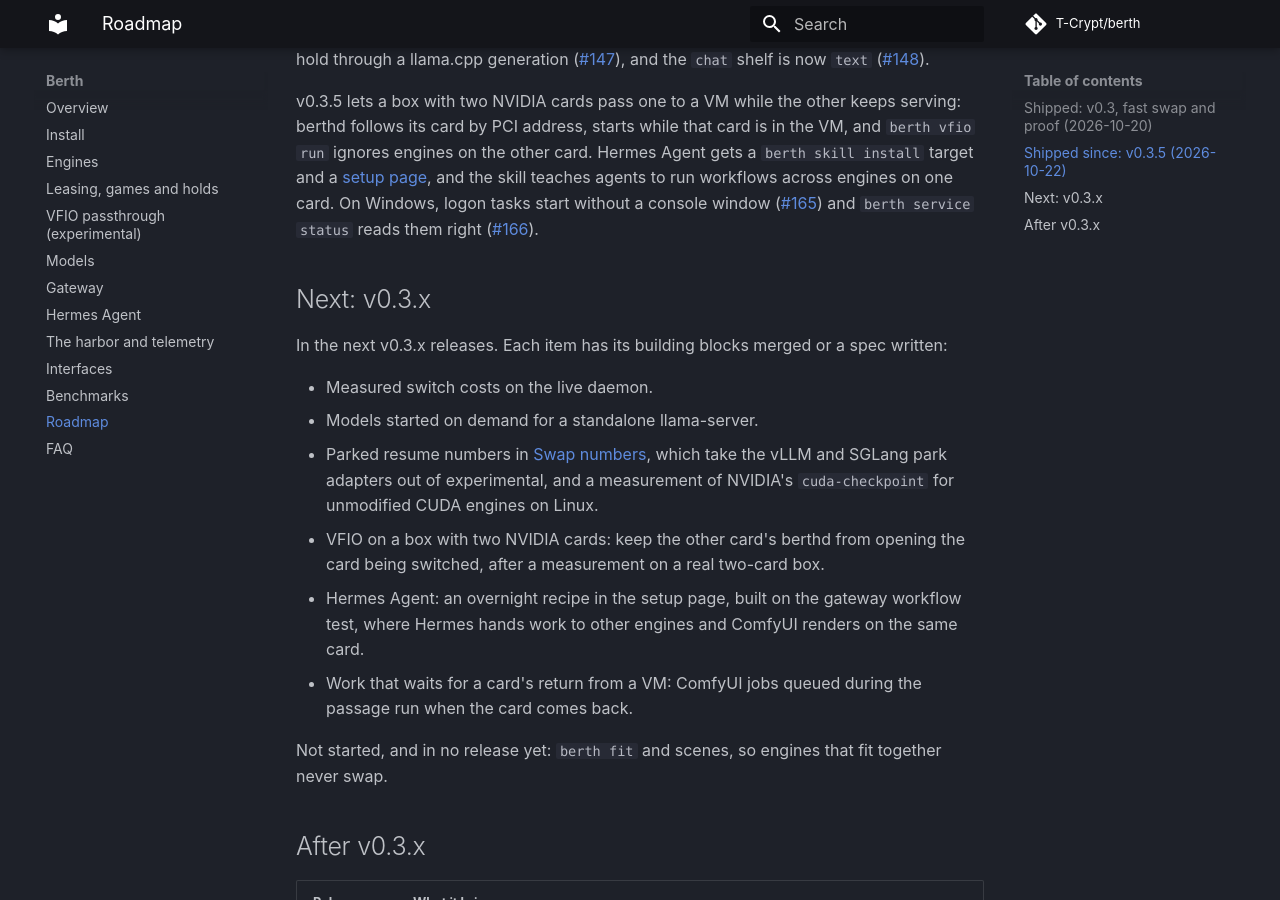
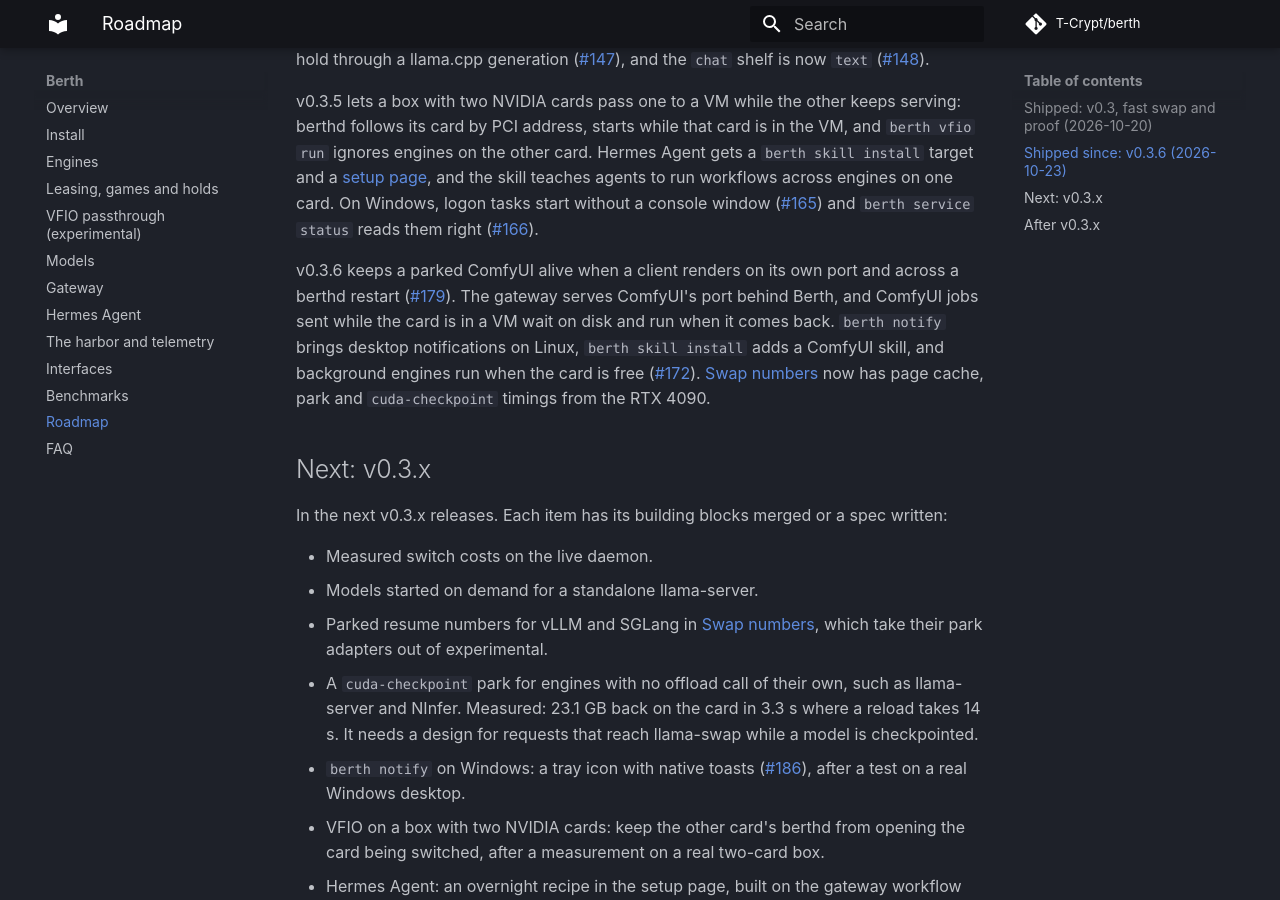
Before and after one commit to Bacongineer/berth-upstream, an MkDocs documentation site: the page built from docs/roadmap.md, in a window 1280 px wide and 900 px high, scrolled down 1864 px. Built offline with MkDocs 1.6.1 and Material for MkDocs 9.7.7, drawn with Linux system fonts in a browser that asks for light colours; comment, search, counter and statistics services are not loaded; some of the changed text lies outside the part shown.

```diff
--- a/docs/roadmap.md
+++ b/docs/roadmap.md
@@ -28,7 +28,7 @@ per-process VRAM on Windows and the test suite on Windows in CI; and the proof k
 form and the [tested hardware](benchmarks.md#tested-hardware) table. v0.3.1 fixed `berth update` answering from
 a stale cache. The [CHANGELOG](https://github.com/T-Crypt/berth/blob/main/CHANGELOG.md) has every entry.
 
-## Shipped since: v0.3.5 (2026-10-22)
+## Shipped since: v0.3.6 (2026-10-23)
 
 v0.3.2 and v0.3.3 carried the first Windows testers' reports: the Epic launcher no longer holds the
 card from the tray ([#81](https://github.com/T-Crypt/berth/issues/81)), per-process VRAM counts only
@@ -54,21 +54,30 @@ skill teaches agents to run workflows across engines on one card. On Windows, lo
 a console window ([#165](https://github.com/T-Crypt/berth/issues/165)) and `berth service status` reads
 them right ([#166](https://github.com/T-Crypt/berth/issues/166)).
 
+v0.3.6 keeps a parked ComfyUI alive when a client renders on its own port and across a berthd restart
+([#179](https://github.com/T-Crypt/berth/issues/179)). The gateway serves ComfyUI's port behind Berth, and
+ComfyUI jobs sent while the card is in a VM wait on disk and run when it comes back. `berth notify` brings
+desktop notifications on Linux, `berth skill install` adds a ComfyUI skill, and background engines run when
+the card is free ([#172](https://github.com/T-Crypt/berth/issues/172)). [Swap numbers](benchmarks.md#swap-numbers)
+now has page cache, park and `cuda-checkpoint` timings from the RTX 4090.
+
 ## Next: v0.3.x
 
 In the next v0.3.x releases. Each item has its building blocks merged or a spec written:
 
 - Measured switch costs on the live daemon.
 - Models started on demand for a standalone llama-server.
-- Parked resume numbers in [Swap numbers](benchmarks.md#swap-numbers), which take the vLLM and SGLang park
-  adapters out of experimental, and a measurement of NVIDIA's `cuda-checkpoint` for unmodified
-  CUDA engines on Linux.
+- Parked resume numbers for vLLM and SGLang in [Swap numbers](benchmarks.md#swap-numbers), which take
+  their park adapters out of experimental.
+- A `cuda-checkpoint` park for engines with no offload call of their own, such as llama-server and NInfer.
+  Measured: 23.1 GB back on the card in 3.3 s where a reload takes 14 s. It needs a design for requests that
+  reach llama-swap while a model is checkpointed.
+- `berth notify` on Windows: a tray icon with native toasts ([#186](https://github.com/T-Crypt/berth/pull/186)),
+  after a test on a real Windows desktop.
 - VFIO on a box with two NVIDIA cards: keep the other card's berthd from opening the card being
   switched, after a measurement on a real two-card box.
 - Hermes Agent: an overnight recipe in the setup page, built on the gateway workflow test, where Hermes
   hands work to other engines and ComfyUI renders on the same card.
-- Work that waits for a card's return from a VM: ComfyUI jobs queued during the passage run when the card
-  comes back.
 
 Not started, and in no release yet: `berth fit` and scenes, so engines that fit together never swap.
 
```
Also changed, not shown: CHANGELOG.md (+11 -0 lines), README.md (+1 -1 lines).
